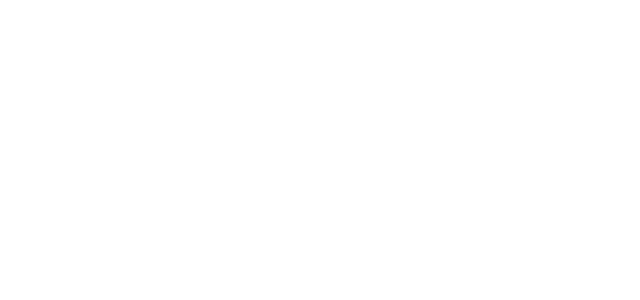
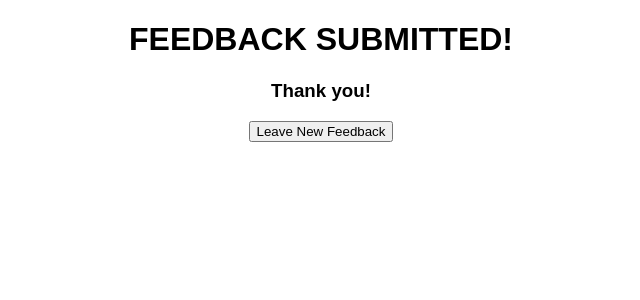
Before and after one commit to AwrenNuit/prime-feedback-form, a React (Create React App) app: page /#/thanks in a window 1280 px wide. Shown: the top 300 px of the page, without its empty margins (319-959 px from the left). Built offline with nearby package versions, Linux system fonts and the light colour scheme.

Commit message:
added two more history push buttons

```diff
--- a/src/components/App/App.js
+++ b/src/components/App/App.js
@@ -8,6 +8,7 @@
 import SupportedForm from '../SupportedForm/SupportedForm';
 import CommentForm from '../CommentForm/CommentForm';
 import ReviewFeedback from '../ReviewFeedback/ReviewFeedback';
+import ThankYou from '../ThankYou/ThankYou';
 
 class App extends Component {
   render() {
@@ -20,6 +21,7 @@
           <Route path="/supported" component={SupportedForm} />
           <Route path="/comments" component={CommentForm} />
           <Route path="/review" component={ReviewFeedback} />
+          <Route path="/thanks" component={ThankYou} />
         </Router>
       </div>
     );
--- a/src/components/ReviewFeedback/ReviewFeedback.js
+++ b/src/components/ReviewFeedback/ReviewFeedback.js
@@ -2,6 +2,10 @@
 import {connect} from 'react-redux';
 
 class ReviewFeedback extends Component{
+
+  nextPage = ()=>{
+    this.props.history.push('/thanks');
+  }
 
   render(){
     return(
@@ -11,7 +15,7 @@
         <p>Understanding: {this.props.reduxState.understanding}</p>
         <p>Supported: {this.props.reduxState.supported}</p>
         <p>Comments: {this.props.reduxState.comments}</p> */}
-        <button type="submit">SUBMIT</button>
+        <button onClick={this.nextPage}>SUBMIT</button>
       </>
     )
   }
--- /dev/null
+++ b/src/components/ThankYou/ThankYou.js
@@ -0,0 +1,25 @@
+import React, {Component} from 'react';
+import {connect} from 'react-redux';
+
+class ThankYou extends Component{
+
+  reset = ()=>{
+    this.props.history.push('/');
+  }
+
+  render(){
+    return(
+      <>
+        <h1>FEEDBACK SUBMITTED!</h1>
+        <h3>Thank you!</h3>
+        <button onClick={this.reset}>Leave New Feedback</button>
+      </>
+    )
+  }
+}
+
+// const putReduxStateOnProps = (reduxState)=>({
+//   reduxState: reduxState.OBJECT
+// });
+
+export default connect()(ThankYou);
```
